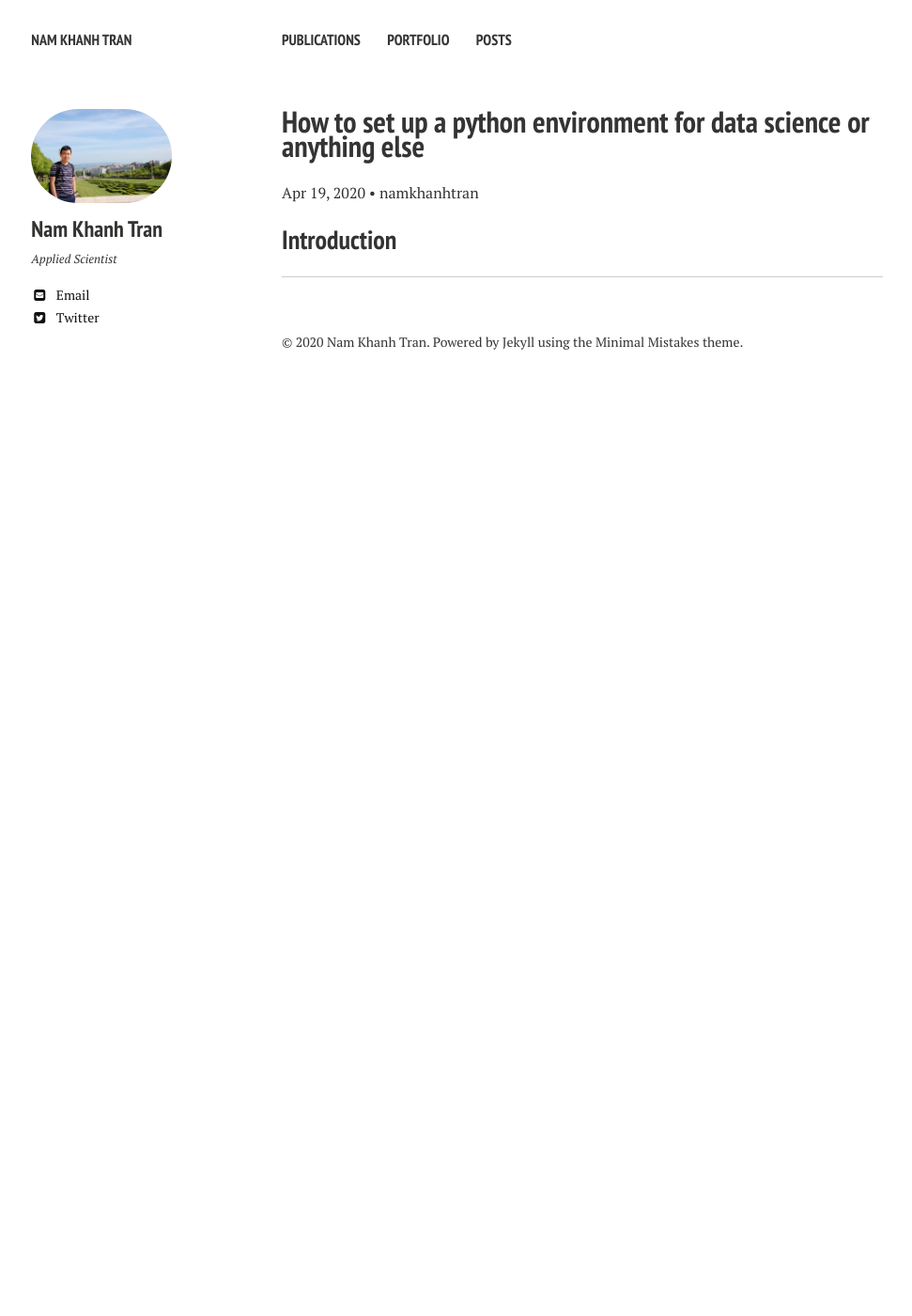
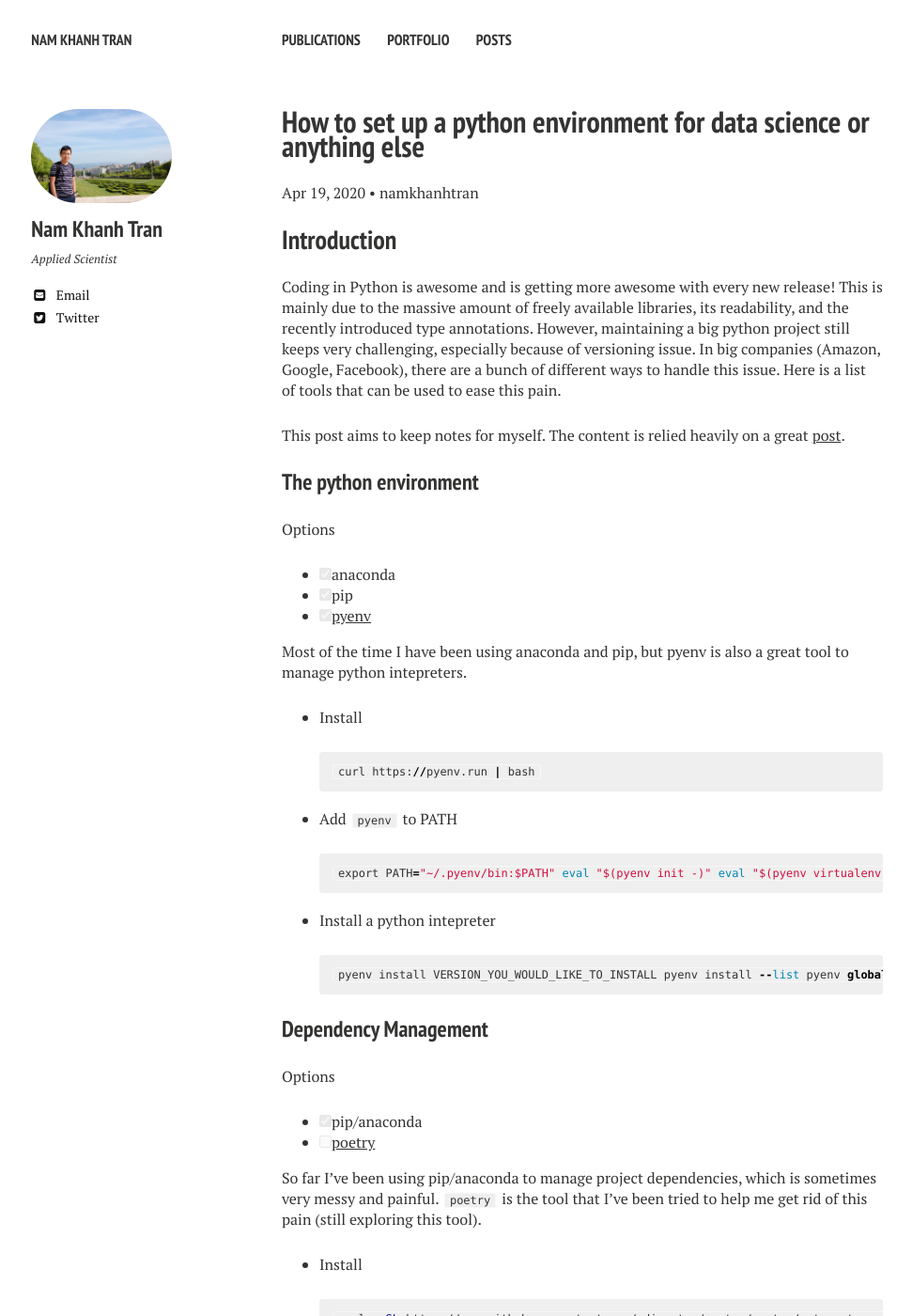
Before and after one commit to namkhanhtran/namkhanhtran.github.io, a Jekyll site: the page built from posts/_posts/2020-04-19-python-environment-for-data-science.md, in a window 1280 px wide and 1400 px high. Shown: the whole window at 94% size, without its empty margins (20-991 px from the left). Built offline with Jekyll 4.4.1, drawn with Linux system fonts in a browser that asks for light colours; nearby versions of some CDN libraries; some of the changed text lies outside the part shown.

Commit message:
update the python-environment post

````diff
--- a/posts/_posts/2020-04-19-python-environment-for-data-science.md
+++ b/posts/_posts/2020-04-19-python-environment-for-data-science.md
@@ -11,3 +11,96 @@ description: "Notes on setting up a python environment"
 ---
 
 ## Introduction
+Coding in Python is awesome and is getting more awesome with every new release! This is mainly due to the massive amount of freely available libraries,
+its readability, and the recently introduced type annotations. However, maintaining a big python project still keeps very challenging, especially because
+of versioning issue. In big companies (Amazon, Google, Facebook), there are a bunch of different ways to handle this issue. Here is a list of tools that
+can be used to ease this pain.
+
+This post aims to keep notes for myself. The content is relied heavily on a great [post](https://towardsdatascience.com/how-to-setup-an-awesome-python-environment-for-data-science-or-anything-else-35d358cc95d5).
+
+### The python environment
+Options
+- [x] anaconda
+- [x] pip
+- [x] [pyenv](https://github.com/pyenv/pyenv)
+
+Most of the time I have been using anaconda and pip, but pyenv is also a great tool to manage python intepreters.
+
+* Install
+
+  ```python
+  curl https://pyenv.run | bash
+  ```
+
+* Add `pyenv` to PATH
+
+  ```python
+  export PATH="~/.pyenv/bin:$PATH"
+  eval "$(pyenv init -)"
+  eval "$(pyenv virtualenv-init -)"
+  ```
+
+* Install a python intepreter
+
+  ```python
+  pyenv install VERSION_YOU_WOULD_LIKE_TO_INSTALL
+  pyenv install --list
+  pyenv global 3.7.5 # make it a default global intepreter
+```
+
+### Dependency Management
+
+Options
+
+- [x] pip/anaconda
+- [ ] [poetry](https://python-poetry.org/)
+
+So far I've been using pip/anaconda to manage project dependencies, which is sometimes very messy and painful. `poetry` is the tool that I've been tried to help me get rid of this pain (still exploring this tool).
+
+* Install
+
+  ```bash
+  curl -sSL https://raw.githubusercontent.com/sdispater/poetry/master/get-poetry.py | python
+  ```
+
+  ```bash
+  # Another way
+  # Create a virtual environment called tools that is based on 3.7.5
+  pyenv virtualenv 3.7.5 tools
+  # Install poetry into the tools virtual env
+  pyenv activate tools
+  pip install poetry
+  # Check installed poetry version
+  poetry --version
+  # Leave the virtual env
+  pyenv deactivate
+  # This does not work yet
+  poetry --version
+  # Add your tools virtual env to the globally available ones
+  pyenv global 3.7.5 tools
+  # Now this works and you can start using poetry
+  poetry --version
+  ```
+
+* Configure
+
+  ```bash
+  # create `.venv` folder inside the project directory --> IDEs (Pycharm) recognizes the correct intepreter more easily
+  poetry config virtualenvs.in-project true
+  ```
+
+* Create new project
+
+  ```python
+  # Initialze a new project
+  poetry new dsexample
+  cd dsexample
+  # Add modules and create virtual environment.
+  poetry add pandas=0.25 fastapi --extras all
+  # As an example of how you could add a git module
+  poetry add tf2-utils --git git@github.com:Shawe82/tf2-utils.git
+  ```
+
+
+## Links
+1. https://towardsdatascience.com/how-to-setup-an-awesome-python-environment-for-data-science-or-anything-else-35d358cc95d5
````
